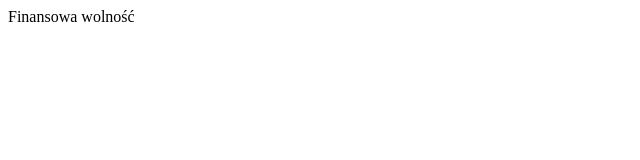
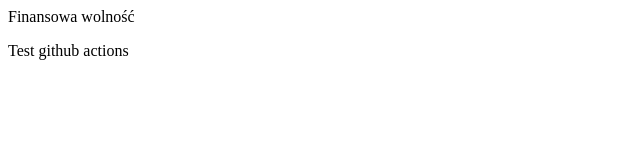
Before and after one commit to Szymon-Lurka/finance-app-wm, a Vue app in the folder frontend/: page / in a window 1280 px wide. Shown: the top 160 px of the page, without its empty margins (0-640 px from the left). Built offline with nearby package versions, Linux system fonts and the light colour scheme.

Commit message:
test actions

```diff
--- a/frontend/src/App.vue
+++ b/frontend/src/App.vue
@@ -3,4 +3,5 @@
 
 <template>
   <div>Finansowa wolność</div>
+  <p>Test github actions</p>
 </template>
```
